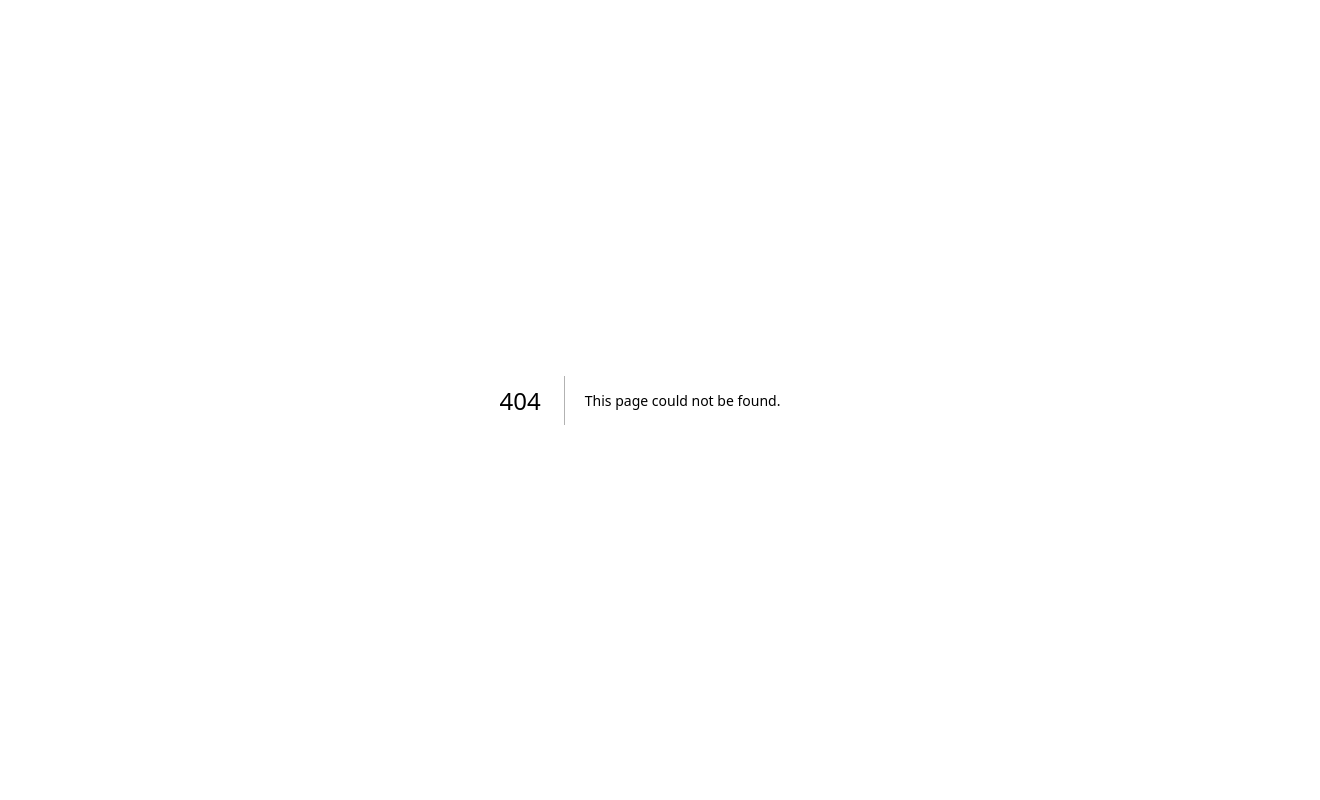
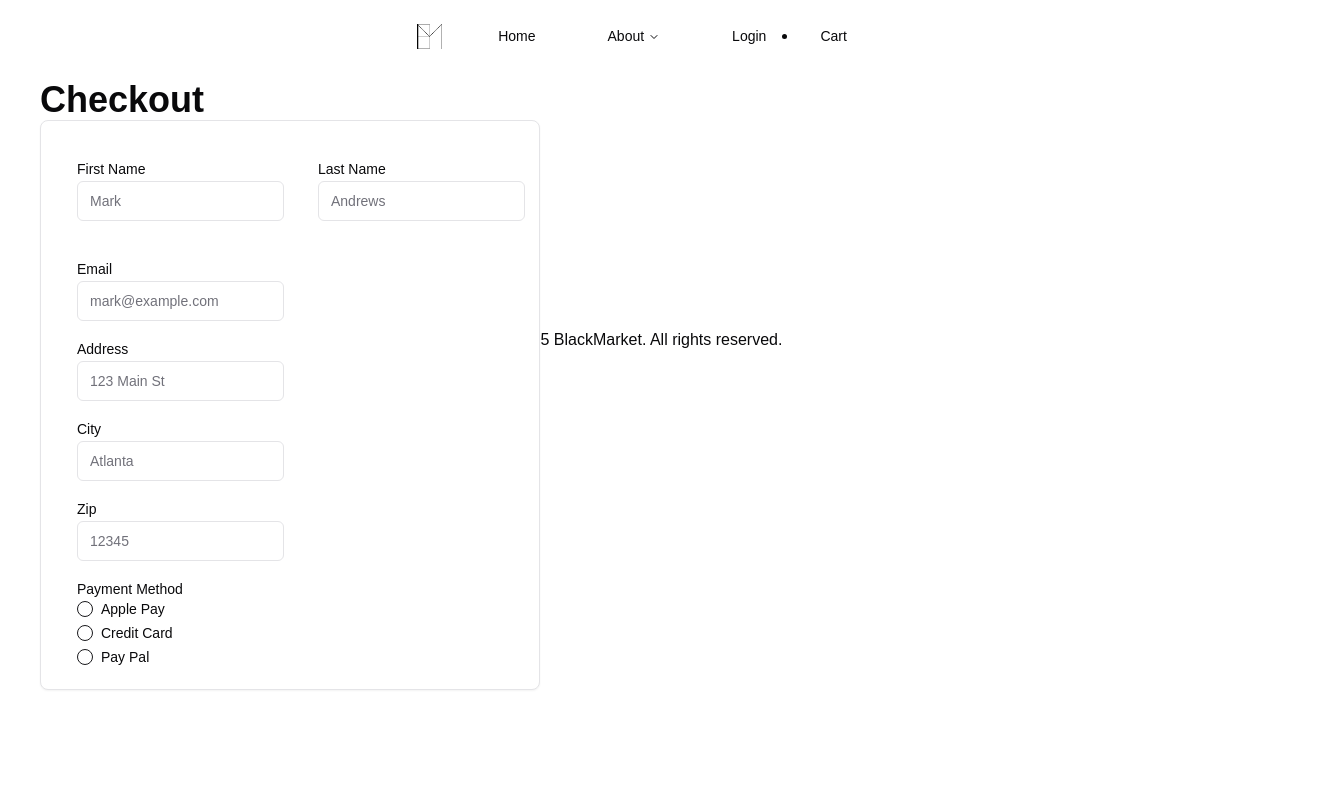
Before and after one commit to BlackMarketGT/BlackMarket, a Next.js app in the folder front_end/: page /cart in a window 1280 px wide. Before the commit this address had no page. Shown: the top 800 px of the page, 1320 px wide, since content can reach past the window. Built offline with nearby package versions, Linux system fonts and the light colour scheme.

Commit message:
Cart Page features

```diff
--- /dev/null
+++ b/front_end/app/cart/page.tsx
@@ -0,0 +1,103 @@
+import {
+    Card,
+    CardContent,
+    CardDescription,
+    CardFooter,
+    CardHeader,
+    CardTitle,
+  } from "@/components/ui/card"
+  import { Checkbox } from "@/components/ui/checkbox"
+  import { Label } from "@/components/ui/label"
+  import { Input } from "@/components/ui/input"
+  import { Button } from "@/components/ui/button"
+  export function LabelDemo() {
+    return (
+      <div>
+        <div className="flex items-center space-x-2">
+          <Checkbox id="terms" />
+          <Label htmlFor="terms">Accept terms and conditions</Label>
+        </div>
+      </div>
+    )
+  }
+import { RadioGroup, RadioGroupItem } from "@/components/ui/radio-group"
+
+
+import "./pages.css";
+import {NavigationBar} from "../components/NavigationBar";
+
+
+
+export default function cart() {
+    return (
+      <>
+        <div className="fixed top-0 w-full flex justify-center items-center pt-4 z-10">
+          <NavigationBar />
+         </div>
+
+        <p className="relative text-4xl top-20 font-bold left-10">Checkout</p>
+
+        <div className="relative size-32">
+            <Card className="relative top-20 left-10 w-[500px] h-[570px]">
+                <div className = "grid grid-cols-2 gap-4 px-4 py-4">
+
+                <div className ="relative col-span-1 left-5 top-5 ">
+                  <Label>First Name</Label>
+                  <Input id ="Name" placeholder="Mark" className="col-span-1 w-7xl"></Input>
+                </div>
+
+                <div className ="relative col-span-1 left-5 top-5">
+                  <Label>Last Name</Label>
+                  <Input id ="Name" placeholder="Andrews" className="col-span-1 w-7xl"></Input>
+                </div>
+
+                <div className ="relative col-span-2 left-5 top-10">
+                  <Label>Email</Label>
+                  <Input id ="Email" placeholder="mark@example.com" className="w-7xl"></Input>
+                </div>
+
+                <div className ="relative col-span-2 left-5 top-10">
+                <Label>Address</Label>
+                <Input id ="Address" placeholder="123 Main St" className="w-7xl"></Input>
+                </div>
+
+                <div className ="relative col-span-2 left-5 top-10">
+                <Label>City</Label>
+                    <Input id ="City" placeholder="Atlanta" className="w-7xl"></Input>
+                </div>
+
+                <div className ="relative col-span-2 left-5 top-10">
+                <Label>Zip</Label>
+
+
+
+<Input id ="Zip" placeholder="12345" className="w-7xl"></Input>
+                </div>
+                <div className ="relative col-span-2 left-5 top-10">
+                <Label>Payment Method</Label>
+                <RadioGroup defaultValue="Payment Type">
+                    <div className="flex items-center space-x-2">
+                      <RadioGroupItem value="Apple" id="r1" />
+                      <Label htmlFor="r1">Apple Pay</Label>
+                    </div>
+                    <div className="flex items-center space-x-2">
+                      <RadioGroupItem value="Credit Card" id="r1" />
+                      <Label htmlFor="r2">Credit Card</Label>
+                    </div>
+                    <div className="flex items-center space-x-2">
+                      <RadioGroupItem value="Pay Pal" id="r1" />
+                      <Label htmlFor="r1">Pay Pal</Label>
+                    </div>
+
+                    </RadioGroup>
+                </div>
+
+
+
+                 </div>
+
+            </Card>
+        </div>
+        </>
+    )
+}
--- a/front_end/app/components/NavigationBar.tsx
+++ b/front_end/app/components/NavigationBar.tsx
@@ -94,6 +94,13 @@ export function NavigationBar() {
           </Link>
         </NavigationMenuItem>
       </NavigationMenuList>
+      <NavigationMenuItem>
+          <Link href="/cart" legacyBehavior passHref>
+            <NavigationMenuLink className={navigationMenuTriggerStyle()}>
+             Cart
+            </NavigationMenuLink>
+          </Link>
+        </NavigationMenuItem>
     </NavigationMenu>
   );
 }
--- /dev/null
+++ b/front_end/components/ui/radio-group.tsx
@@ -0,0 +1,44 @@
+"use client"
+
+import * as React from "react"
+import * as RadioGroupPrimitive from "@radix-ui/react-radio-group"
+import { Circle } from "lucide-react"
+
+import { cn } from "@/lib/utils"
+
+const RadioGroup = React.forwardRef<
+  React.ElementRef<typeof RadioGroupPrimitive.Root>,
+  React.ComponentPropsWithoutRef<typeof RadioGroupPrimitive.Root>
+>(({ className, ...props }, ref) => {
+  return (
+    <RadioGroupPrimitive.Root
+      className={cn("grid gap-2", className)}
+      {...props}
+      ref={ref}
+    />
+  )
+})
+RadioGroup.displayName = RadioGroupPrimitive.Root.displayName
+
+const RadioGroupItem = React.forwardRef<
+  React.ElementRef<typeof RadioGroupPrimitive.Item>,
+  React.ComponentPropsWithoutRef<typeof RadioGroupPrimitive.Item>
+>(({ className, ...props }, ref) => {
+  return (
+    <RadioGroupPrimitive.Item
+      ref={ref}
+      className={cn(
+        "aspect-square h-4 w-4 rounded-full border border-primary text-primary ring-offset-background focus:outline-none focus-visible:ring-2 focus-visible:ring-ring focus-visible:ring-offset-2 disabled:cursor-not-allowed disabled:opacity-50",
+        className
+      )}
+      {...props}
+    >
+      <RadioGroupPrimitive.Indicator className="flex items-center justify-center">
+        <Circle className="h-2.5 w-2.5 fill-current text-current" />
+      </RadioGroupPrimitive.Indicator>
+    </RadioGroupPrimitive.Item>
+  )
+})
+RadioGroupItem.displayName = RadioGroupPrimitive.Item.displayName
+
+export { RadioGroup, RadioGroupItem }
```
Also changed, not shown: front_end/app/cart/pages.css (added).
